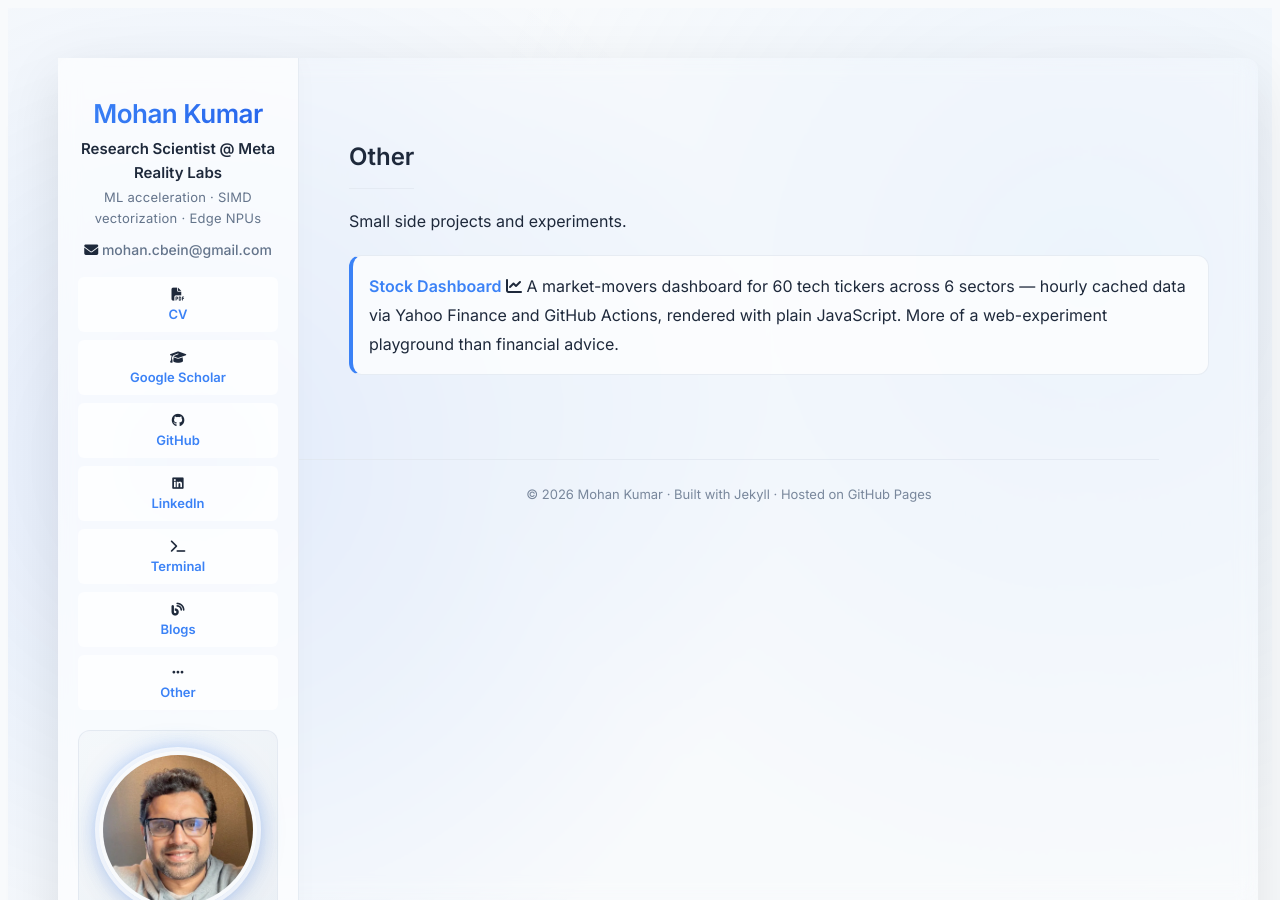
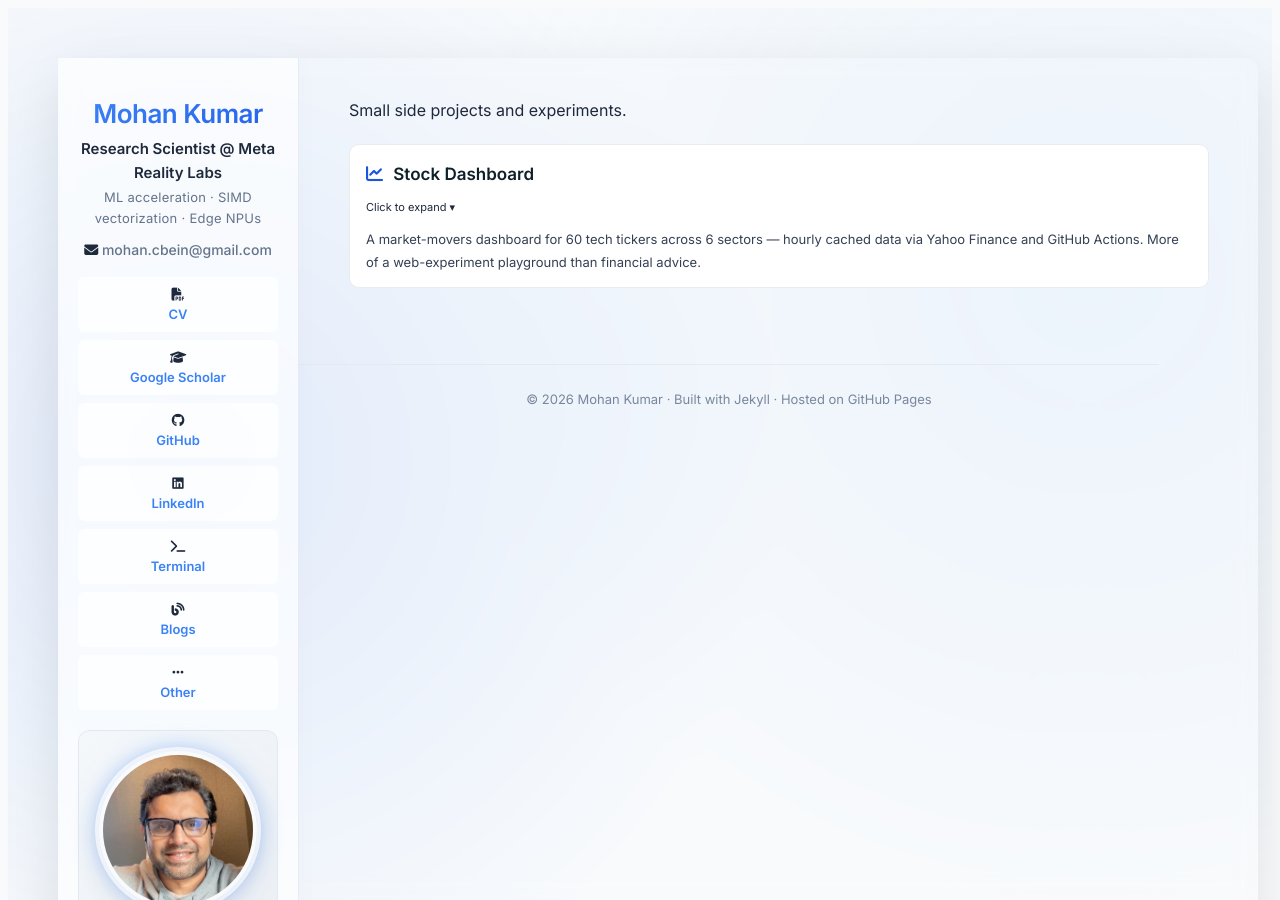
Before and after one commit to mohankku/mohankku.github.io, a Jekyll site: the page built from other.md, in a window 1280 px wide and 900 px high. Built offline with Jekyll 4.4.1, drawn with Linux system fonts in a browser that asks for light colours; some of the changed lines change nothing that is shown.

Commit message:
feat(site): expandable stock dashboard preview on Other page

```diff
--- a/other.md
+++ b/other.md
@@ -3,9 +3,102 @@
 title: Other
 ---
 
-## Other
+<style>
+.post-list { list-style: none; padding: 0; margin: 1em 0; }
+.post-item { border: 1px solid #e8ecef; border-radius: 10px; padding: 12px 16px; margin-bottom: 12px; background: #fff; }
+.post-toggle { display: block; width: 100%; text-align: left; background: none; border: none; padding: 0; cursor: pointer; font: inherit; color: inherit; }
+.post-toggle:hover .post-title { text-decoration: underline; }
+.post-toggle:focus-visible { outline: 2px solid #4ecdc4; outline-offset: 2px; border-radius: 4px; }
+.post-title { display: block; font-size: 17px; font-weight: 700; color: #0f2027; margin: 2px 0; }
+.post-title i { margin-right: 6px; color: #1a56db; }
+.post-hint { font-size: 11px; color: #98a2b3; }
+.post-item.open .post-hint .more { display: none; }
+.post-item:not(.open) .post-hint .less { display: none; }
+.post-excerpt { font-size: 13px; color: #344054; margin: 8px 0 0; }
+.post-item.open .post-excerpt { display: none; }
+.post-full { margin-top: 10px; border-top: 1px solid #eef2f5; padding-top: 10px; }
+.post-full[hidden] { display: none; }
+.preview-status { font-size: 12px; font-weight: 600; color: #6b7a8a; margin: 0 0 8px; }
+.preview-cols { display: grid; grid-template-columns: 1fr 1fr; gap: 12px; margin-bottom: 8px; }
+@media (max-width: 600px) { .preview-cols { grid-template-columns: 1fr; } }
+.preview-cols strong { font-size: 12px; text-transform: uppercase; letter-spacing: .05em; color: #6b7a8a; }
+.preview-cols ul { list-style: none; padding: 0; margin: 6px 0 0; font-size: 13px; }
+.preview-cols li { padding: 3px 0; font-variant-numeric: tabular-nums; }
+</style>
 
 Small side projects and experiments.
 
-- **[Stock Dashboard]({{ '/stocks' | relative_url }})** <i class="fa-solid fa-chart-line"></i>
-  A market-movers dashboard for 60 tech tickers across 6 sectors — hourly cached data via Yahoo Finance and GitHub Actions, rendered with plain JavaScript. More of a web-experiment playground than financial advice.
+<ul class="post-list">
+  <li class="post-item" data-preview>
+    <button class="post-toggle" aria-expanded="false">
+      <span class="post-title"><i class="fa-solid fa-chart-line"></i> Stock Dashboard</span>
+      <span class="post-hint"><span class="more">Click to expand &#9662;</span><span class="less">Click to collapse &#9652; (or press ESC)</span></span>
+    </button>
+    <p class="post-excerpt">A market-movers dashboard for 60 tech tickers across 6 sectors — hourly cached data via Yahoo Finance and GitHub Actions. More of a web-experiment playground than financial advice.</p>
+    <div class="post-full" hidden>
+      <p class="preview-status" data-status>Loading preview…</p>
+      <div class="preview-cols">
+        <div><strong>Top gainers</strong><ul data-gainers><li>—</li></ul></div>
+        <div><strong>Top losers</strong><ul data-losers><li>—</li></ul></div>
+      </div>
+      <p><a href="{{ '/stocks' | relative_url }}">Open full dashboard &rarr;</a></p>
+    </div>
+  </li>
+</ul>
+
+<script>
+(function(){
+  var item = document.querySelector("[data-preview]");
+  if(!item) return;
+  var btn = item.querySelector(".post-toggle");
+  var full = item.querySelector(".post-full");
+  var loaded = false;
+  function setOpen(open){
+    item.classList.toggle("open", open);
+    btn.setAttribute("aria-expanded", open ? "true" : "false");
+    full.hidden = !open;
+    if(open && !loaded){ loaded = true; loadPreview(); }
+  }
+  btn.addEventListener("click", function(){ setOpen(!item.classList.contains("open")); });
+  document.addEventListener("keydown", function(e){
+    if((e.key === "Escape" || e.key === "Esc") && item.classList.contains("open")){
+      setOpen(false);
+      btn.focus();
+    }
+  });
+  function numPct(r){
+    return parseFloat(String(r.change_percentage).replace("%", ""));
+  }
+  function freshness(ts){
+    if(!ts) return "No data yet";
+    var ageMin = (Date.now() - new Date(ts).getTime()) / 60000;
+    if(!(ageMin >= 0)) return "No data yet";
+    if(ageMin < 75) return "Live • " + Math.max(0, Math.floor(ageMin)) + "m ago";
+    if(ageMin < 1440) return "Stale • " + Math.floor(ageMin / 60) + "h ago";
+    return "Stale • " + Math.floor(ageMin / 1440) + "d ago";
+  }
+  function loadPreview(){
+    var status = item.querySelector("[data-status]");
+    fetch("{{ '/assets/stocks-live.json' | relative_url }}", { cache: "no-store" }).then(function(res){
+      if(!res.ok) throw new Error("http " + res.status);
+      return res.json();
+    }).then(function(j){
+      var all = (j.tech_all && j.tech_all.length) ? j.tech_all : (j.top_gainers || []).concat(j.top_losers || []);
+      var rows = all.map(function(r){
+        return { sym: r.ticker, price: parseFloat(r.price), pct: numPct(r) };
+      }).filter(function(r){ return isFinite(r.price) && isFinite(r.pct); });
+      var up = rows.filter(function(r){ return r.pct >= 0; }).sort(function(a, b){ return b.pct - a.pct; }).slice(0, 3);
+      var down = rows.filter(function(r){ return r.pct < 0; }).sort(function(a, b){ return a.pct - b.pct; }).slice(0, 3);
+      function li(r){
+        var sign = r.pct >= 0 ? "+" : "";
+        return "<li><strong>" + r.sym + "</strong> $" + r.price.toFixed(2) + " (" + sign + r.pct.toFixed(2) + "%)</li>";
+      }
+      item.querySelector("[data-gainers]").innerHTML = up.map(li).join("") || "<li>—</li>";
+      item.querySelector("[data-losers]").innerHTML = down.map(li).join("") || "<li>—</li>";
+      status.textContent = freshness(j.fetched_at || j.last_updated) + " • via Yahoo Finance / GitHub Actions";
+    }).catch(function(){
+      status.textContent = "Live preview unavailable — open the full dashboard for details.";
+    });
+  }
+})();
+</script>
```
